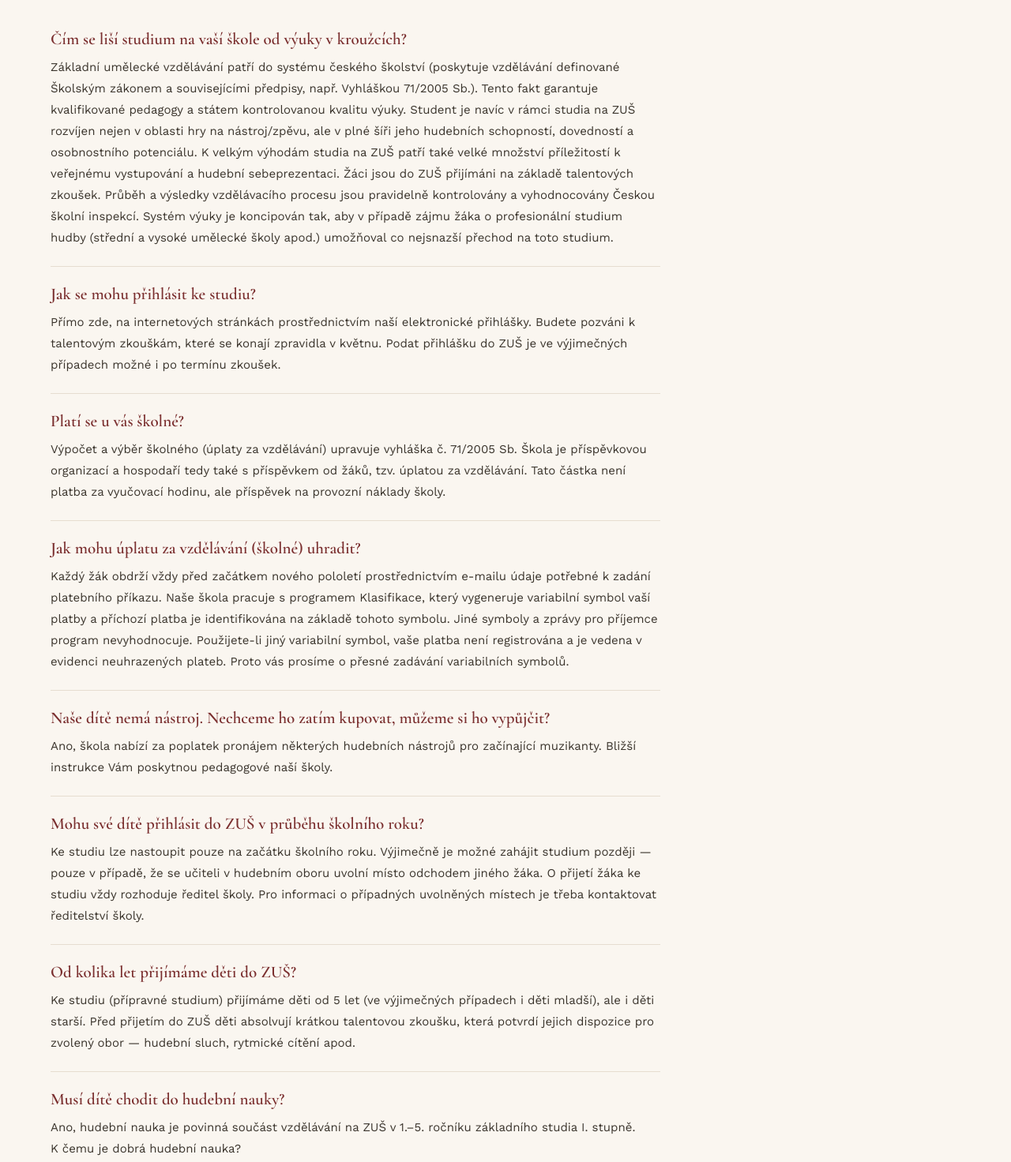
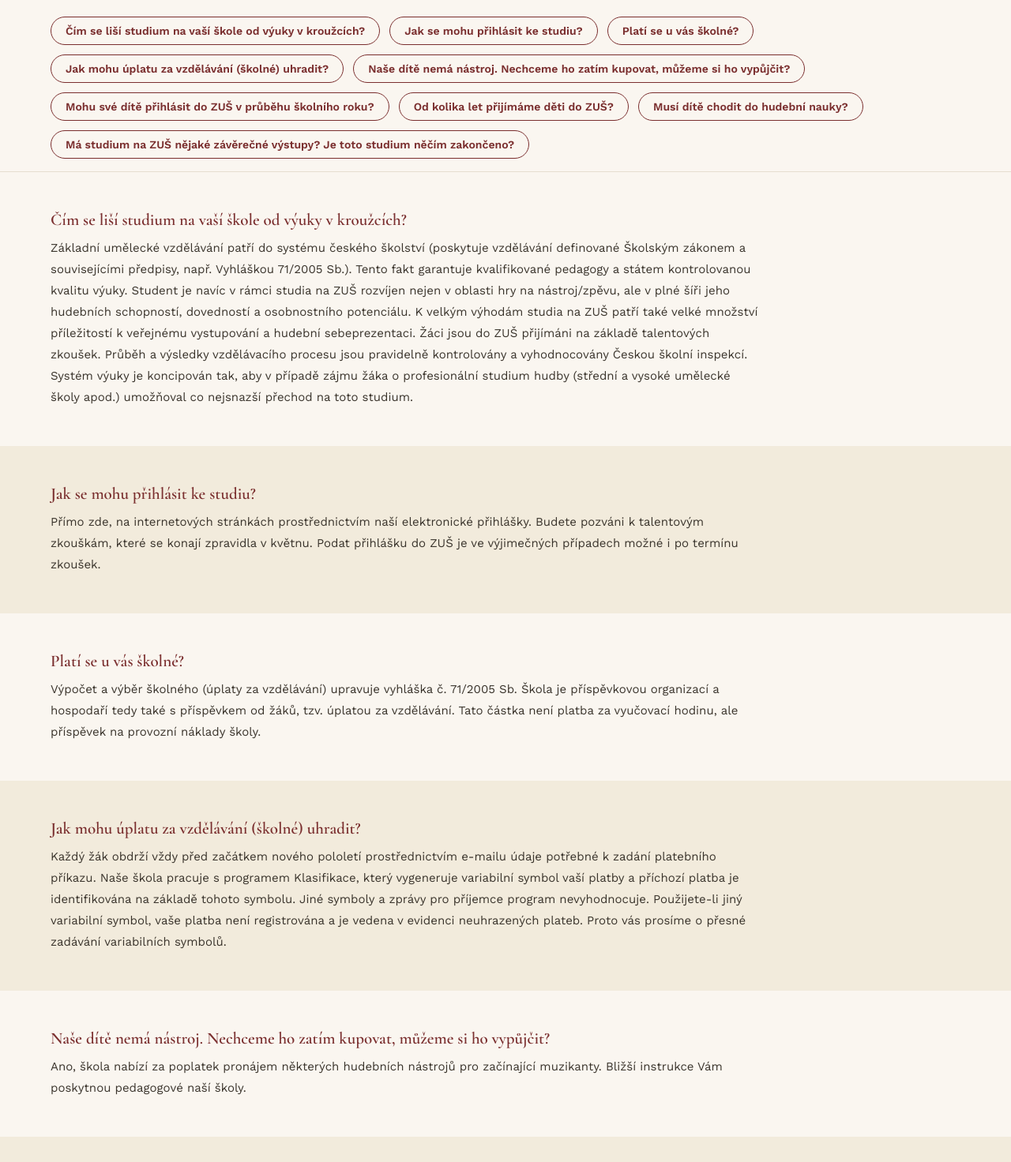
Before and after one commit to jandabenedikt/gmhs-web, a plain HTML site: page hudebni-skola/faq.html in a window 1280 px wide. Shown: the part 255-1727 px from the top of the page at 79% size. Drawn offline with nearby package versions, Linux system fonts and the light colour scheme.

Commit message:
Add files via upload

```diff
--- a/hudebni-skola/faq.html
+++ b/hudebni-skola/faq.html
@@ -75,48 +75,76 @@
     <h1 class="page-title display">Často kladené dotazy</h1>
   </div>
 
-  <div class="content">
-    <div class="faq-item">
+  <div class="anchor-nav">
+    <a href="#krouzky">Čím se liší studium na vaší škole od výuky v kroužcích?</a>
+    <a href="#prihlaseni">Jak se mohu přihlásit ke studiu?</a>
+    <a href="#skolne">Platí se u vás školné?</a>
+    <a href="#uhrada-skolneho">Jak mohu úplatu za vzdělávání (školné) uhradit?</a>
+    <a href="#vypujcka-nastroje">Naše dítě nemá nástroj. Nechceme ho zatím kupovat, můžeme si ho vypůjčit?</a>
+    <a href="#zapis-behem-roku">Mohu své dítě přihlásit do ZUŠ v průběhu školního roku?</a>
+    <a href="#vek-prijeti">Od kolika let přijímáme děti do ZUŠ?</a>
+    <a href="#hudebni-nauka-povinnost">Musí dítě chodit do hudební nauky?</a>
+    <a href="#zaverecne-vystupy">Má studium na ZUŠ nějaké závěrečné výstupy? Je toto studium něčím zakončeno?</a>
+  </div>
+
+  <div id="krouzky" class="ens-block">
+    <div class="ens-inner" style="max-width:900px;">
       <h2 class="faq-q">Čím se liší studium na vaší škole od výuky v kroužcích?</h2>
       <p class="faq-a">Základní umělecké vzdělávání patří do systému českého školství (poskytuje vzdělávání definované <a href="https://www.zakonyprolidi.cz/cs/2004-561" target="_blank" rel="noopener">Školským zákonem</a> a souvisejícími předpisy, např. <a href="https://www.zakonyprolidi.cz/cs/2005-71#p1" target="_blank" rel="noopener">Vyhláškou 71/2005 Sb.</a>). Tento fakt garantuje kvalifikované pedagogy a státem kontrolovanou kvalitu výuky. Student je navíc v rámci studia na ZUŠ rozvíjen nejen v oblasti hry na nástroj/zpěvu, ale v plné šíři jeho hudebních schopností, dovedností a osobnostního potenciálu. K velkým výhodám studia na ZUŠ patří také velké množství příležitostí k veřejnému vystupování a hudební sebeprezentaci. Žáci jsou do ZUŠ přijímáni na základě talentových zkoušek. Průběh a výsledky vzdělávacího procesu jsou pravidelně kontrolovány a vyhodnocovány Českou školní inspekcí. Systém výuky je koncipován tak, aby v případě zájmu žáka o profesionální studium hudby (střední a vysoké umělecké školy apod.) umožňoval co nejsnazší přechod na toto studium.</p>
     </div>
+  </div>
 
-    <div class="faq-item">
+  <div id="prihlaseni" class="ens-block alt">
+    <div class="ens-inner" style="max-width:900px;">
       <h2 class="faq-q">Jak se mohu přihlásit ke studiu?</h2>
       <p class="faq-a">Přímo <a href="https://klasifikace.jphsw.cz/application/default?hash=6da9003b743b65f4c0ccd295cc484e57" target="_blank" rel="noopener">zde</a>, na internetových stránkách prostřednictvím naší elektronické přihlášky. Budete pozváni k talentovým zkouškám, které se konají zpravidla v květnu. Podat přihlášku do ZUŠ je ve výjimečných případech možné i po termínu zkoušek.</p>
     </div>
+  </div>
 
-    <div class="faq-item">
+  <div id="skolne" class="ens-block">
+    <div class="ens-inner" style="max-width:900px;">
       <h2 class="faq-q">Platí se u vás školné?</h2>
       <p class="faq-a">Výpočet a výběr školného (úplaty za vzdělávání) upravuje vyhláška č. 71/2005 Sb. Škola je příspěvkovou organizací a hospodaří tedy také s příspěvkem od žáků, tzv. úplatou za vzdělávání. Tato částka není platba za vyučovací hodinu, ale příspěvek na provozní náklady školy.</p>
     </div>
+  </div>
 
-    <div class="faq-item">
+  <div id="uhrada-skolneho" class="ens-block alt">
+    <div class="ens-inner" style="max-width:900px;">
       <h2 class="faq-q">Jak mohu úplatu za vzdělávání (školné) uhradit?</h2>
       <p class="faq-a">Každý žák obdrží vždy před začátkem nového pololetí prostřednictvím e-mailu údaje potřebné k zadání platebního příkazu. Naše škola pracuje s programem <a href="https://klasifikace.jphsw.cz/?hash=6da9003b743b65f4c0ccd295cc484e57" target="_blank" rel="noopener">Klasifikace</a>, který vygeneruje variabilní symbol vaší platby a příchozí platba je identifikována na základě tohoto symbolu. Jiné symboly a zprávy pro příjemce program nevyhodnocuje. Použijete-li jiný variabilní symbol, vaše platba není registrována a je vedena v evidenci neuhrazených plateb. Proto vás prosíme o přesné zadávání variabilních symbolů.</p>
     </div>
+  </div>
 
-    <div class="faq-item">
+  <div id="vypujcka-nastroje" class="ens-block">
+    <div class="ens-inner" style="max-width:900px;">
       <h2 class="faq-q">Naše dítě nemá nástroj. Nechceme ho zatím kupovat, můžeme si ho vypůjčit?</h2>
       <p class="faq-a">Ano, škola nabízí za poplatek pronájem některých hudebních nástrojů pro začínající muzikanty. Bližší instrukce Vám poskytnou pedagogové naší školy.</p>
     </div>
+  </div>
 
-    <div class="faq-item">
+  <div id="zapis-behem-roku" class="ens-block alt">
+    <div class="ens-inner" style="max-width:900px;">
       <h2 class="faq-q">Mohu své dítě přihlásit do ZUŠ v průběhu školního roku?</h2>
       <p class="faq-a">Ke studiu lze nastoupit pouze na začátku školního roku. Výjimečně je možné zahájit studium později — pouze v případě, že se učiteli v hudebním oboru uvolní místo odchodem jiného žáka. O přijetí žáka ke studiu vždy rozhoduje ředitel školy. Pro informaci o případných uvolněných místech je třeba kontaktovat ředitelství školy.</p>
     </div>
+  </div>
 
-    <div class="faq-item">
+  <div id="vek-prijeti" class="ens-block">
+    <div class="ens-inner" style="max-width:900px;">
       <h2 class="faq-q">Od kolika let přijímáme děti do ZUŠ?</h2>
       <p class="faq-a">Ke studiu (přípravné studium) přijímáme děti od 5 let (ve výjimečných případech i děti mladší), ale i děti starší. Před přijetím do ZUŠ děti absolvují krátkou talentovou zkoušku, která potvrdí jejich dispozice pro zvolený obor — hudební sluch, rytmické cítění apod.</p>
     </div>
+  </div>
 
-    <div class="faq-item">
+  <div id="hudebni-nauka-povinnost" class="ens-block alt">
+    <div class="ens-inner" style="max-width:900px;">
       <h2 class="faq-q">Musí dítě chodit do hudební nauky?</h2>
       <p class="faq-a">Ano, hudební nauka je povinná součást vzdělávání na ZUŠ v 1.–5. ročníku základního studia I. stupně.<br><a href="hudebni-nauka-phv.html">K čemu je dobrá hudební nauka?</a></p>
     </div>
+  </div>
 
-    <div class="faq-item">
+  <div id="zaverecne-vystupy" class="ens-block">
+    <div class="ens-inner" style="max-width:900px;">
       <h2 class="faq-q">Má studium na ZUŠ nějaké závěrečné výstupy? Je toto studium něčím zakončeno?</h2>
       <p class="faq-a">Ano, žák je v pololetí a na konci školního roku hodnocen vysvědčením. Studium I. a II. stupně je zakončeno závěrečnou zkouškou nebo veřejným absolventským vystoupením. Žák dostává závěrečné vysvědčení.</p>
     </div>
```
Also changed, not shown: hudebni-skola/jak-funguje-studium.html (+16 -5 lines).
